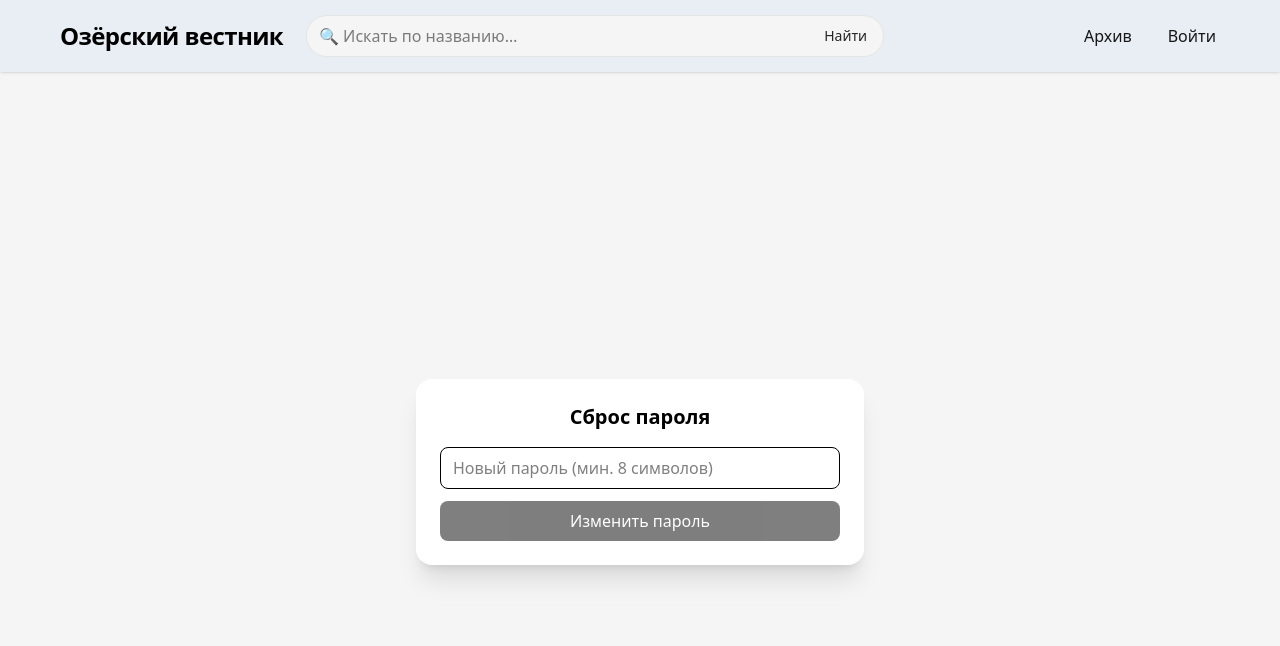
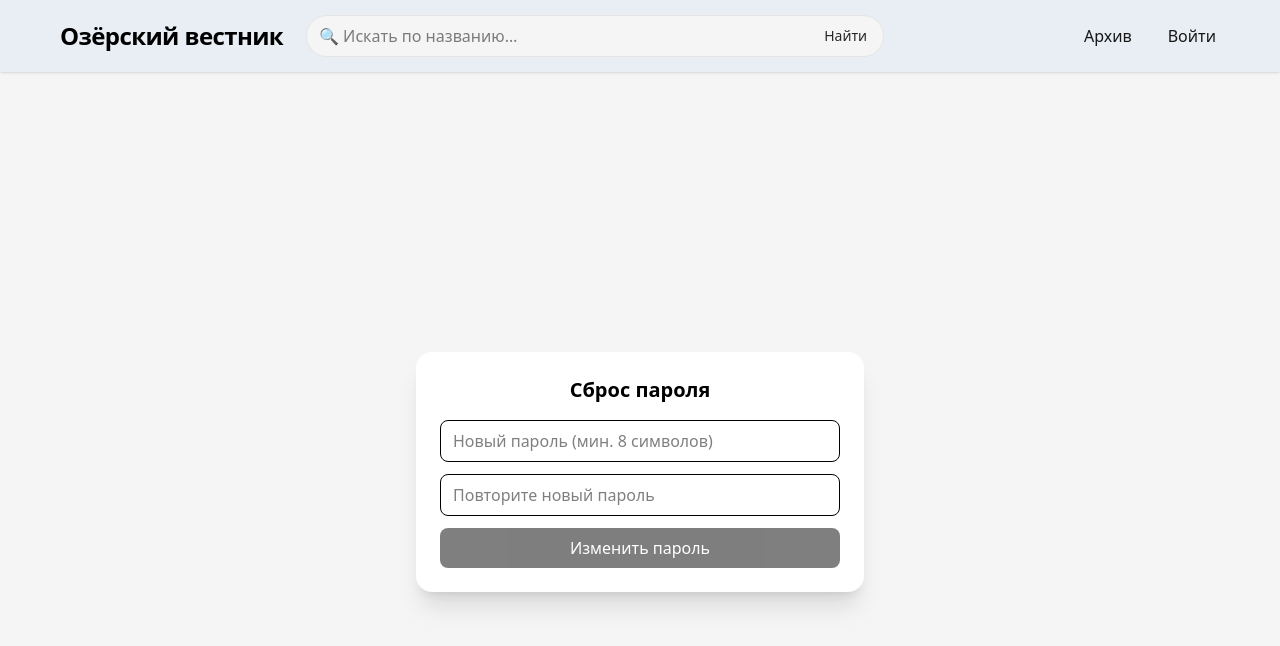
Before and after one commit to Morhuhan/ozvestnik, a Next.js app: page /reset in a window 1280 px wide. Shown: the top 646 px of the page. Built offline with nearby package versions, Linux system fonts and the light colour scheme; no server answers.

Commit message:
additional input

```diff
--- a/src/app/reset/ResetContent.tsx
+++ b/src/app/reset/ResetContent.tsx
@@ -10,6 +10,7 @@ export default function ResetContent() {
   const token = sp.get("token") || "";
 
   const [password, setPassword] = useState("");
+  const [confirmPassword, setConfirmPassword] = useState("");
   const [loading, setLoading] = useState(false);
   const [ok, setOk] = useState(false);
   const [error, setError] = useState<string | null>(null);
@@ -20,6 +21,11 @@ export default function ResetContent() {
 
     if (!password || password.length < 8) {
       setError("Пароль должен быть не короче 8 символов");
+      return;
+    }
+
+    if (password !== confirmPassword) {
+      setError("Пароли не совпадают");
       return;
     }
 
@@ -39,7 +45,6 @@ export default function ResetContent() {
 
       const data = await res.json();
 
-      // Выполняем вход пользователя с новым паролем
       const loginRes = await signIn("credentials", {
         email: data.email,
         password: password,
@@ -84,6 +89,17 @@ export default function ResetContent() {
               required
             />
 
+            {/* Новое поле для подтверждения пароля */}
+            <input
+              className="w-full rounded-lg border px-3 py-2"
+              type="password"
+              placeholder="Повторите новый пароль"
+              value={confirmPassword}
+              onChange={(e) => setConfirmPassword(e.target.value)}
+              minLength={8}
+              required
+            />
+
             {error && (
               <p className="text-sm text-red-600 text-center">{error}</p>
             )}
```
